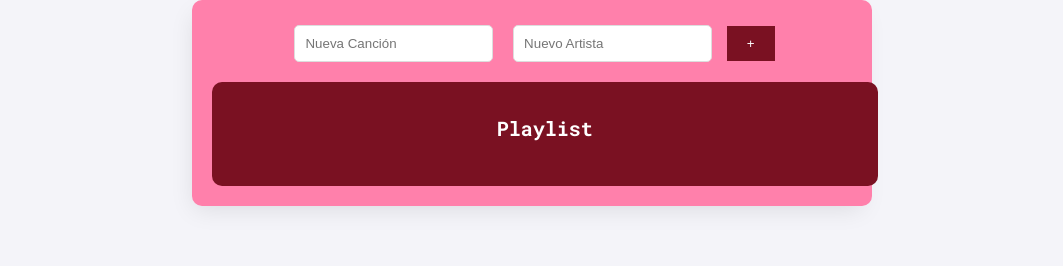
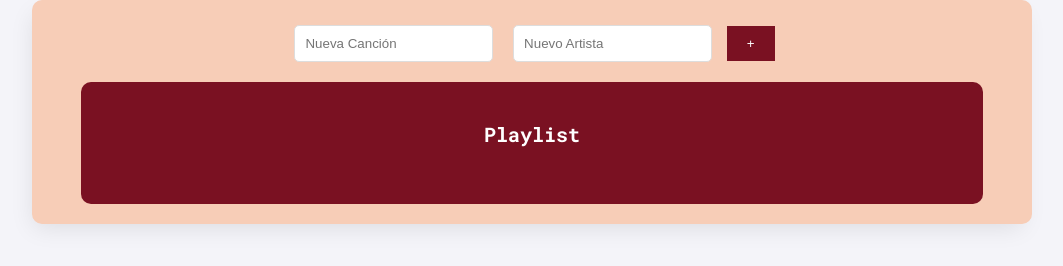
Before and after one commit to julisr/Entregable1-Ruiz, a plain HTML site: page Index.html in a window 1280 px wide. Shown: the whole page, without its empty margins (108-1171 px from the left). Drawn offline with nearby package versions, Linux system fonts and the light colour scheme; some packages are replaced by stand-ins of ours; a script that the page names is missing.

Commit message:
1.0.4
CSS

```diff
--- a/estilos.css
+++ b/estilos.css
@@ -6,11 +6,11 @@ body {
 }
 
 .contenedor {
-    width: 50%;
+    width: 75%;
     margin: 0 auto;
     gap: 15px;
     padding: 20px;
-    background-color: #FF80AB;
+    background-color: #F7CDB7;
     text-align: center;
     box-shadow: rgba(0, 0, 0, 0.1) -4px 9px 25px -6px;
     border-radius: 10px;
@@ -43,10 +43,11 @@ body {
     padding: 2%;
     color: white;
     font-size: 20px;
-    width: 100%;
+    width: 90%;
     background-color: #7A1122;
     list-style: none;
     border-radius: 10px;
+    margin: 0 auto;
 }
 
 .nombreLista {
```
